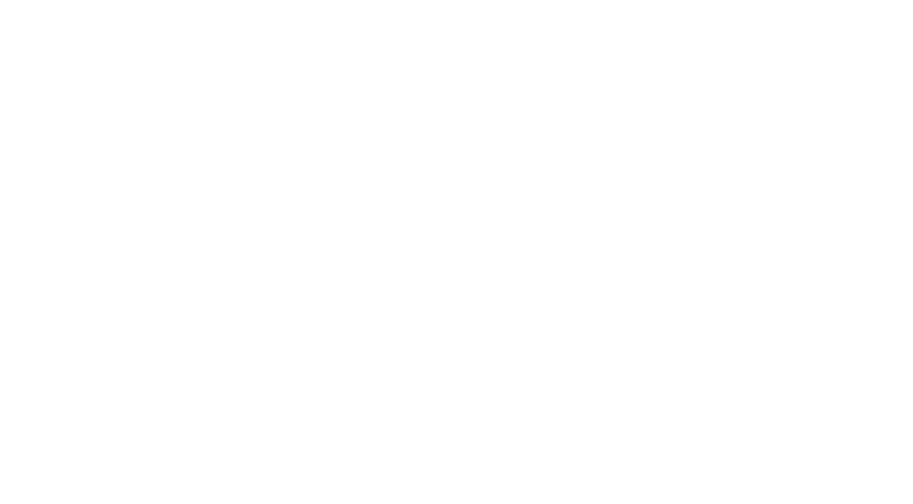
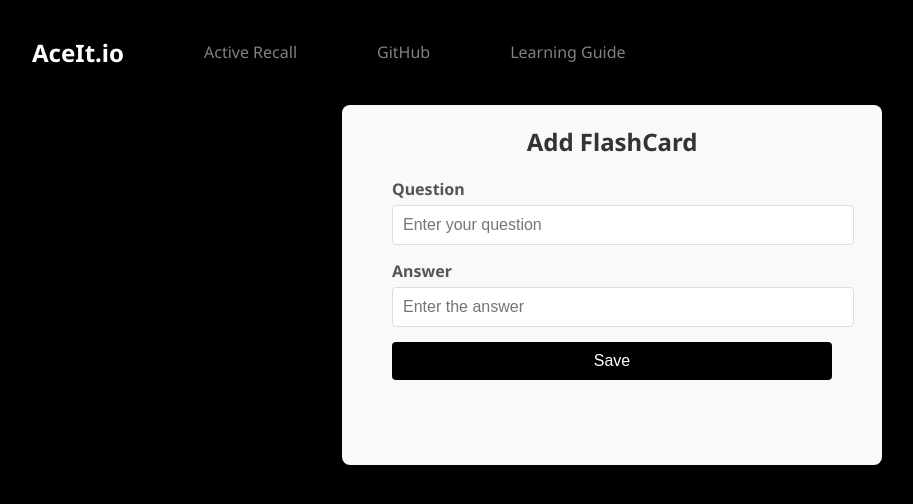
Before and after one commit to fashton28/Flash-Card-App, a plain HTML site: page index.html in a window 1280 px wide. Shown: the whole page, without its empty margins (28-941 px from the left). Drawn offline with nearby package versions, Linux system fonts and the light colour scheme.

Commit message:
add structure to page and queston/answer input

```diff
--- a/index.html
+++ b/index.html
@@ -4,16 +4,59 @@
     <meta charset="UTF-8">
     <meta name="viewport" content="width=device-width, initial-scale=1.0">
     <title>AceIt.io</title>
-    <link href="https://cdn.jsdelivr.net/npm/bootstrap@5.3.0/dist/css/bootstrap.min.css" rel="stylesheet">
     <link rel="stylesheet" href="style.css">
-
+    <link rel="stylesheet" href="https://cdnjs.cloudflare.com/ajax/libs/font-awesome/6.0.0-beta3/css/all.min.css">
+    <link rel="preconnect" href="https://fonts.googleapis.com">
+    <link rel="preconnect" href="https://fonts.gstatic.com" crossorigin>
+    <link href="https://fonts.googleapis.com/css2?family=Noto+Sans+Mono:wght@100..900&family=Noto+Sans:ital,wght@0,100..900;1,100..900&display=swap" rel="stylesheet">
 
 </head>
 <body>
+    <div class = large-container>
+        <nav>
+            <ul>
+                <li><h1>AceIt.io</h1></li>
+                <li class = "right">Active Recall</li>
+                <li class = "right">GitHub</li>
+                <li class  = "right">Learning Guide</li>
+            </ul>
+        </nav>
+        <div class="container">
+
+            <div class = "setup">
+                <div id = "title">
+                    <h1>Add FlashCard</h1>
+                </div>
+                <div class = "inner-setup">
+                    <form id="flashcard-form">
+                        <div class="form-group">
+                            <label for="question">Question</label>
+                            <input type="text" placeholder="Enter your question" id="question">
+                        </div>
+                        <div class="form-group">
+                            <label for="answer">Answer</label>
+                            <input type="text" placeholder="Enter the answer" id="answer">
+                        </div>
+                        <button type="submit" class="btn-save">Save</button>
+                    </form>
+                </div>
 
 
 
 
+
+
+
+
+            </div>
+
+
+
+        </div>
+
+
+
+    </div>
 
 
 
--- a/style.css
+++ b/style.css
@@ -0,0 +1,127 @@
+body{
+    margin: 0;
+    padding: 0;
+    background-color: black;
+    color: white;
+    font-family: "Noto Sans", sans-serif;
+
+}
+
+
+.container{
+    height: 100vh;
+    width: 100%;
+    display: flex;
+    justify-content: center;
+
+}
+h1{
+    padding:0;
+    margin: 0;
+}
+ul{
+    display: flex;
+    list-style: none;
+    cursor: pointer;
+}
+
+li{
+    padding: 20px;
+}
+
+.right{
+    margin-top: 5px;
+    margin-left: 40px;
+    color: gray;
+
+
+}
+
+.right:hover{
+    color: white;
+}
+
+.setup{
+    max-height: 40vh;
+    width: 500px;
+    margin: 0 auto;
+    padding: 20px;
+    background-color: #f8f9fa;
+    border-radius: 8px;
+    box-shadow: 0 2px 10px rgba(0, 0, 0, 0.1);
+}
+
+#title{
+    text-align: center;
+    margin-bottom: 20px;
+}
+
+#title h1 {
+    color: #333;
+    font-size: 24px;
+}
+
+.inner-setup{
+    display: flex;
+    justify-content: center;
+}
+
+#flashcard-form {
+    width: 100%;
+}
+
+.form-group {
+    margin-bottom: 15px;
+}
+
+label {
+    display: block;
+    margin-bottom: 5px;
+    font-weight: bold;
+    color: #555;
+}
+
+input[type="text"] {
+    width: 100%;
+    padding: 10px;
+    border: 1px solid #ddd;
+    border-radius: 4px;
+    font-size: 16px;
+}
+
+.btn-save {
+    display: block;
+    width: 100%;
+    padding: 10px;
+    background-color: #007bff;
+    color: white;
+    background-color: black;
+    border: none;
+    border-radius: 4px;
+    font-size: 16px;
+    cursor: pointer;
+    transition: background-color 0.3s ease;
+}
+
+.btn-save:hover {
+    background-color: gray;
+}
+
+input{
+    width: 300px;
+    border-radius: 20px;
+
+}
+
+form{
+    margin-right: 30px;
+   margin-left: 30px;
+
+}
+
+.flashcard{
+    background-color: white;
+    color: black;
+    margin-top: 20px;
+
+}
```
Also changed, not shown: cards.html (added, +11 -0 lines).
